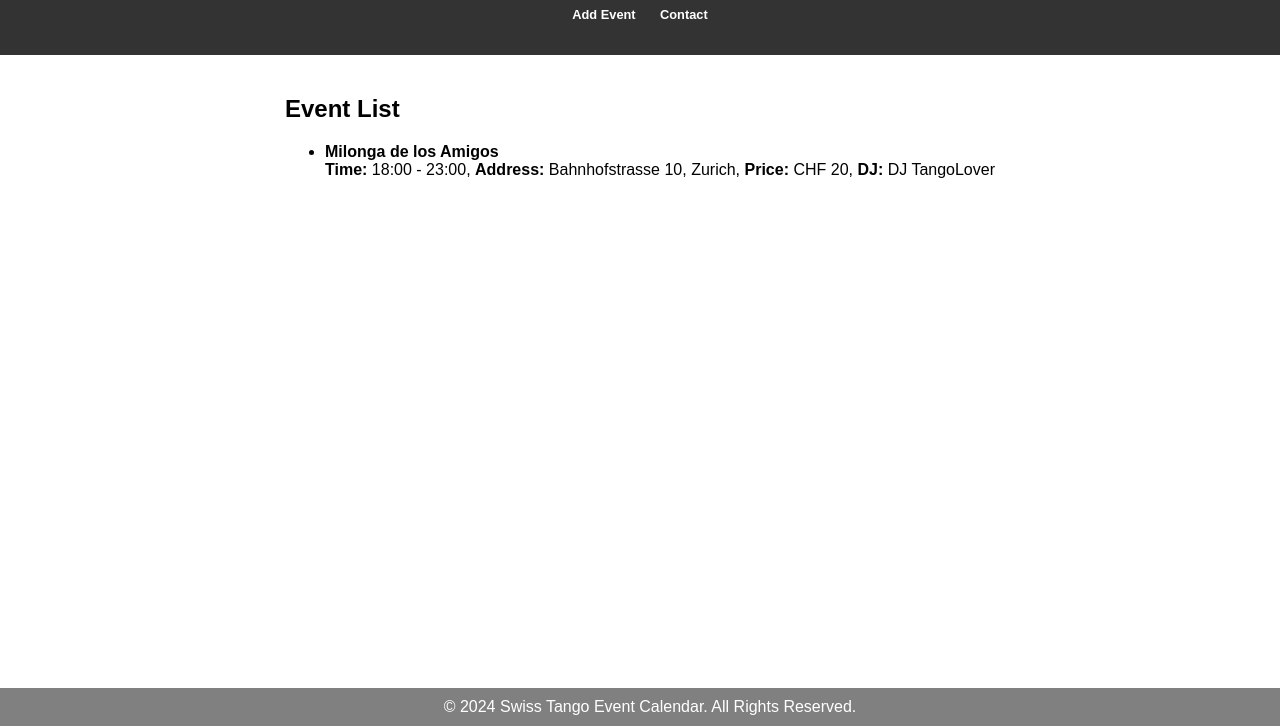
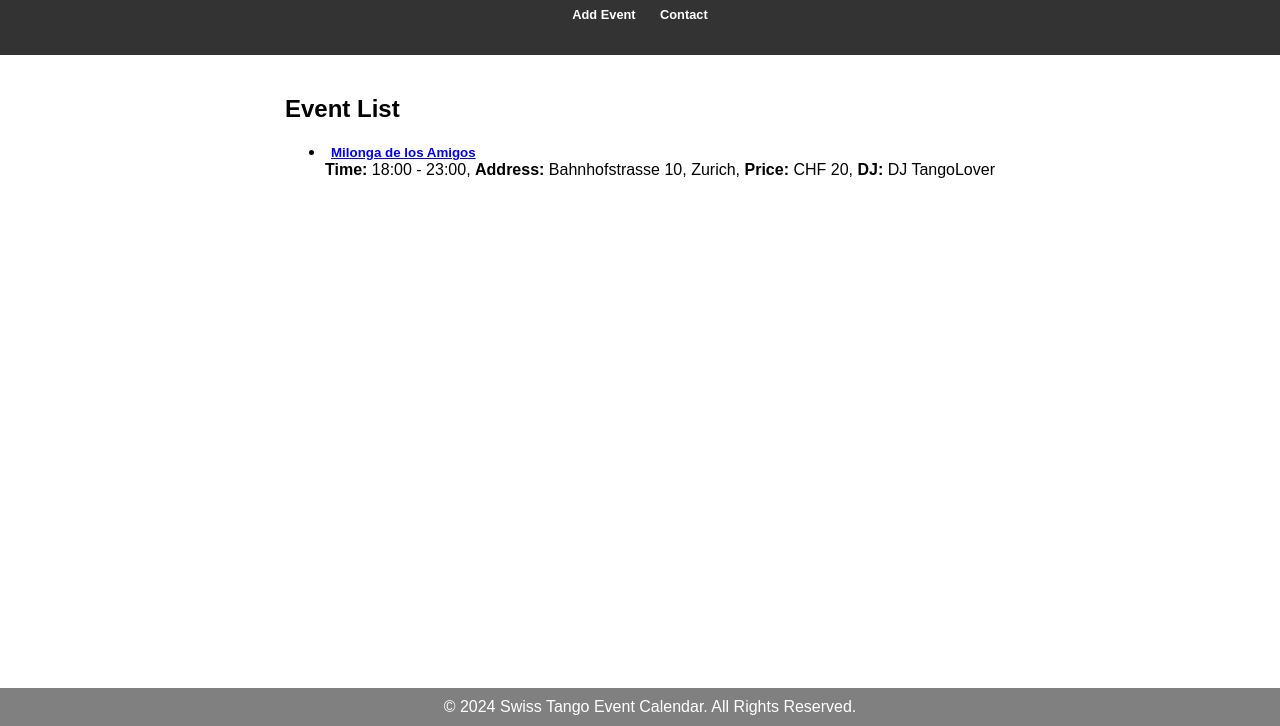
Before and after one commit to LionelWirz/tango-portal, a plain HTML site: page index.html in a window 1280 px wide. Shown: the part 74-800 px from the top of the page. Drawn offline with Linux system fonts and the light colour scheme.

Commit message:
Event as button

```diff
--- a/index.html
+++ b/index.html
@@ -37,7 +37,7 @@
             <ul id="event-list">
                 <!-- Example Event -->
                 <li>
-                    <div><strong>Milonga de los Amigos</strong></div>
+                    <div><button onclick="window.open('eventDetails.html', '_blank')" style="background: none; border: none; color: blue; text-decoration: underline; cursor: pointer;"><strong>Milonga de los Amigos</strong></button></div>
                     <div>
                         <strong>Time:</strong> 18:00 - 23:00, <strong>Address:</strong> Bahnhofstrasse 10, Zurich, <strong>Price:</strong> CHF 20, <strong>DJ:</strong> DJ TangoLover
                     </div>
```
